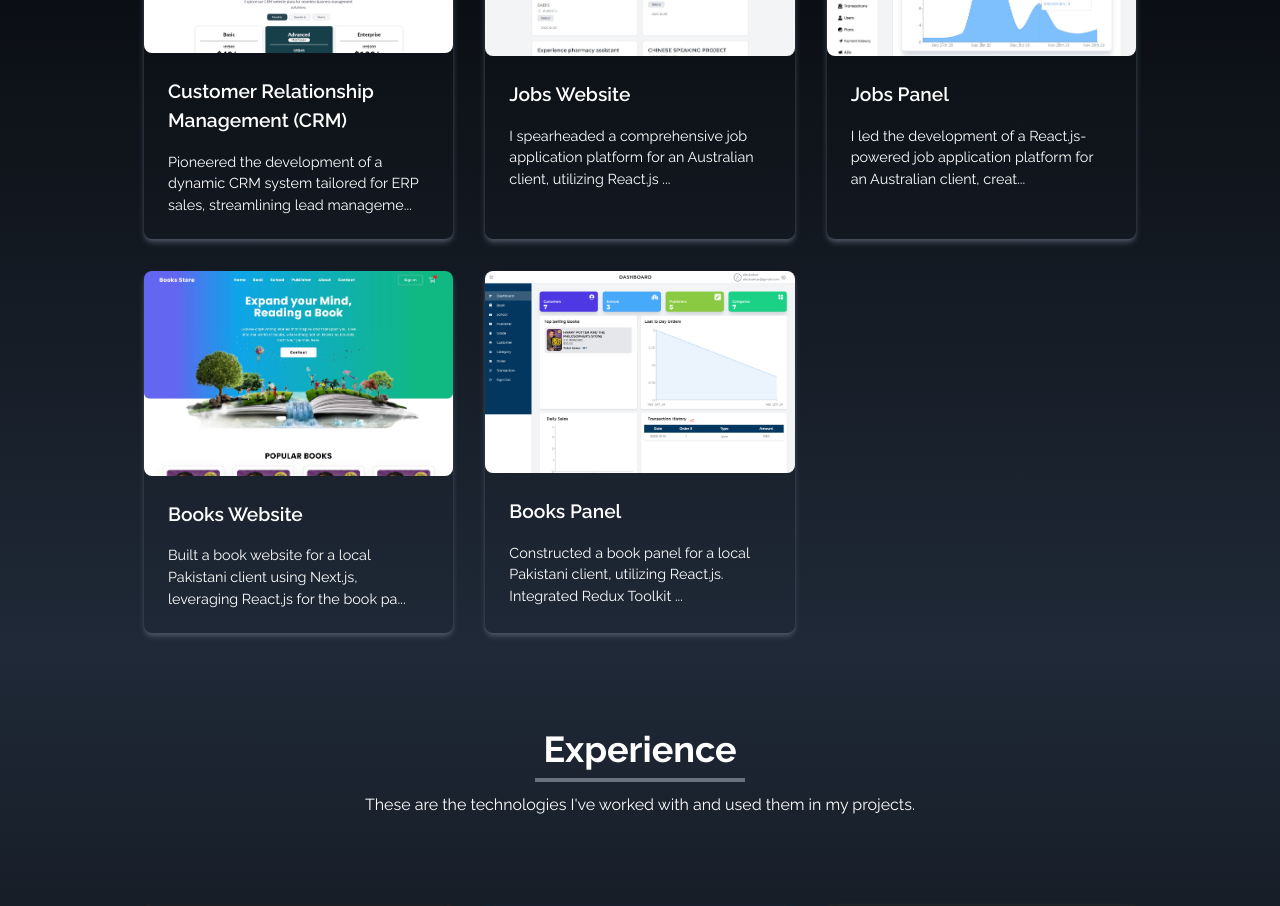
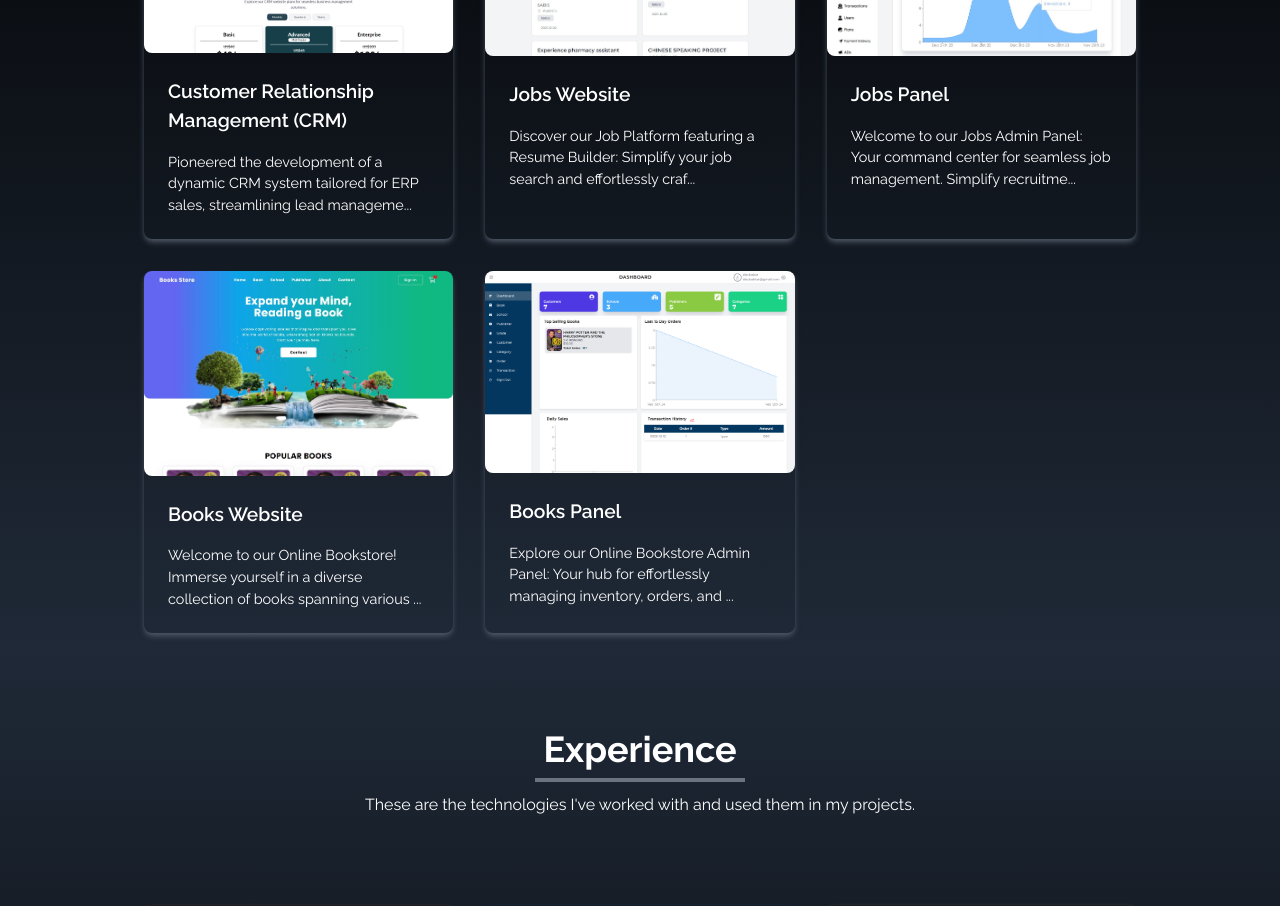
Before and after one commit to CodeNestor/Portfolio, a React (Create React App) app: page / in a window 1280 px wide. Shown: the part 1600-2506 px from the top of the page. Built offline with nearby package versions, Linux system fonts and the light colour scheme.

Commit message:
Description update

```diff
--- a/src/components/Portfolio.jsx
+++ b/src/components/Portfolio.jsx
@@ -53,10 +53,10 @@ const Portfolio = () => {
 
   const data = [
     { id: 1, name: 'Customer Relationship Management (CRM)', description: 'Pioneered the development of a dynamic CRM system tailored for ERP sales, streamlining lead management, enhancing customer interactions, and optimizing the sales lifecycle for a substantial boost in revenue streams.', thumbnail: crmthumb, project: [{ src: crmhome }, { src: crmabout }, { src: crmcontact }, { src: crmpricing }, { video: 'https://www.youtube.com/watch?v=pFDJEKFy8jA' }]},
-    { id: 2, name: 'Jobs Website', description: 'I spearheaded a comprehensive job application platform for an Australian client, utilizing React.js for the website. Successfully delivered a unified, user-centricsolution that enhances recruitment processes and user engagement.', thumbnail: jobwebthumbnail, project: [{ src: jobshome }, { src: alljobs }, { src: resume }, { src: profile }, { src: resumeform }, { video: 'https://www.youtube.com/watch?v=pFDJEKFy8jA' }]},
-    { id: 3, name: 'Jobs Panel', description: 'I led the development of a React.js-powered job application platform for an Australian client, creating Admin and Provider Panels. Delivered a unified, user-centric solution optimizing recruitment processes and enhancing user engagement.', thumbnail: jobsadmin, project: [{ src: jobsdashboard }, { src: jobsform }, { src: dashjobs }, { src: jobsplans }, { src: dashcategory }, { video: 'https://www.youtube.com/watch?v=pFDJEKFy8jA' }] },
-    { id: 4, name: 'Books Website', description: 'Built a book website for a local Pakistani client using Next.js, leveraging React.js for the book panel. Incorporated Redux Toolkit to ensure efficient data management and updates, enhancing the overall user experience.', thumbnail: booksthumb, project: [{ src: bookshome }, { src: bookssearch } , { src: booksdetail }, { src: booksabout },  { src: bookscontact }, { src: bookscart },  { src: bookscheckout }, { video: 'https://www.youtube.com/watch?v=pFDJEKFy8jA' }] },
-    { id: 5, name: 'Books Panel', description: 'Constructed a book panel for a local Pakistani client, utilizing React.js. Integrated Redux Toolkit for streamlined data management and updates, contributing to an efficient and user-friendly book management system.', thumbnail: adminthumb, project: [{ src: booksdashboard }, { src: booksschool }, { src: booksorders }, { src: booksgrades }, { src: booksform }, { src: bookslogin }, { video: 'https://www.youtube.com/watch?v=pFDJEKFy8jA' }] },
+    { id: 2, name: 'Jobs Website', description: 'Discover our Job Platform featuring a Resume Builder: Simplify your job search and effortlessly craft polished resumes. Navigate exciting opportunities, tailor standout CVs, and achieve your career goals effortlessly. Let us elevate your journey to success.', thumbnail: jobwebthumbnail, project: [{ src: jobshome }, { src: alljobs }, { src: resume }, { src: profile }, { src: resumeform }, { video: 'https://www.youtube.com/watch?v=pFDJEKFy8jA' }]},
+    { id: 3, name: 'Jobs Panel', description: 'Welcome to our Jobs Admin Panel: Your command center for seamless job management. Simplify recruitment, monitor applicants, and effortlessly handle job postings. Boost productivity and streamline HR operations with ease.', thumbnail: jobsadmin, project: [{ src: jobsdashboard }, { src: jobsform }, { src: dashjobs }, { src: jobsplans }, { src: dashcategory }, { video: 'https://www.youtube.com/watch?v=pFDJEKFy8jA' }] },
+    { id: 4, name: 'Books Website', description: 'Welcome to our Online Bookstore! Immerse yourself in a diverse collection of books spanning various genres. Experience seamless browsing, secure transactions, and swift delivery. Embark on a journey of knowledge and adventure with us today! Explore, discover, and enjoy the convenience of your literary pursuits!' , thumbnail: booksthumb, project: [{ src: bookshome }, { src: bookssearch } , { src: booksdetail }, { src: booksabout },  { src: bookscontact }, { src: bookscart },  { src: bookscheckout }, { video: 'https://www.youtube.com/watch?v=pFDJEKFy8jA' }] },
+    { id: 5, name: 'Books Panel', description: 'Explore our Online Bookstore Admin Panel: Your hub for effortlessly managing inventory, orders, and customer info. Simplify operations, monitor sales, and boost your online bookstore effortlessly. Empower your team for success!', thumbnail: adminthumb, project: [{ src: booksdashboard }, { src: booksschool }, { src: booksorders }, { src: booksgrades }, { src: booksform }, { src: bookslogin }, { video: 'https://www.youtube.com/watch?v=pFDJEKFy8jA' }] },
   ]
 
   const [open, setOpen] = useState(false);
```
